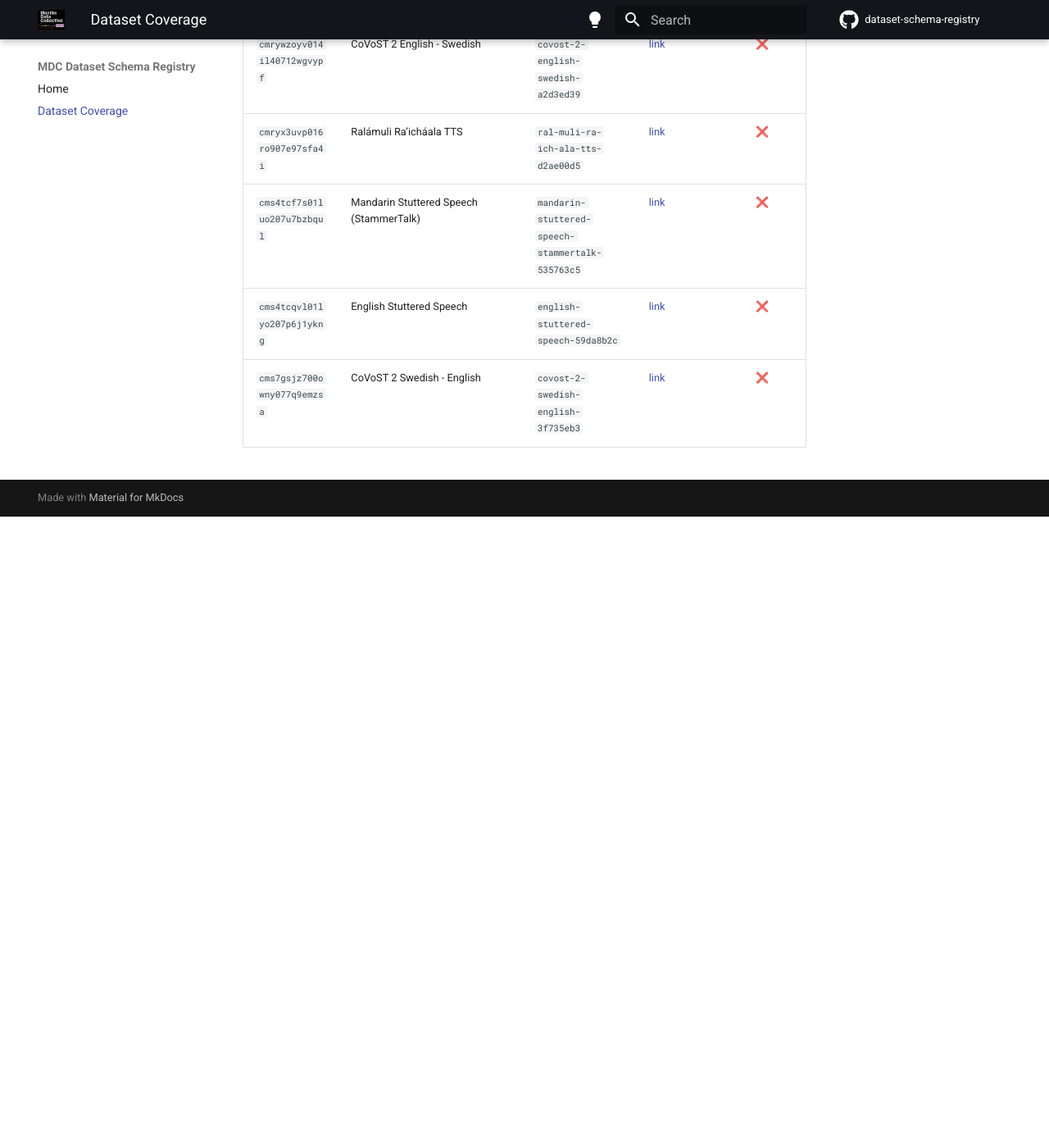
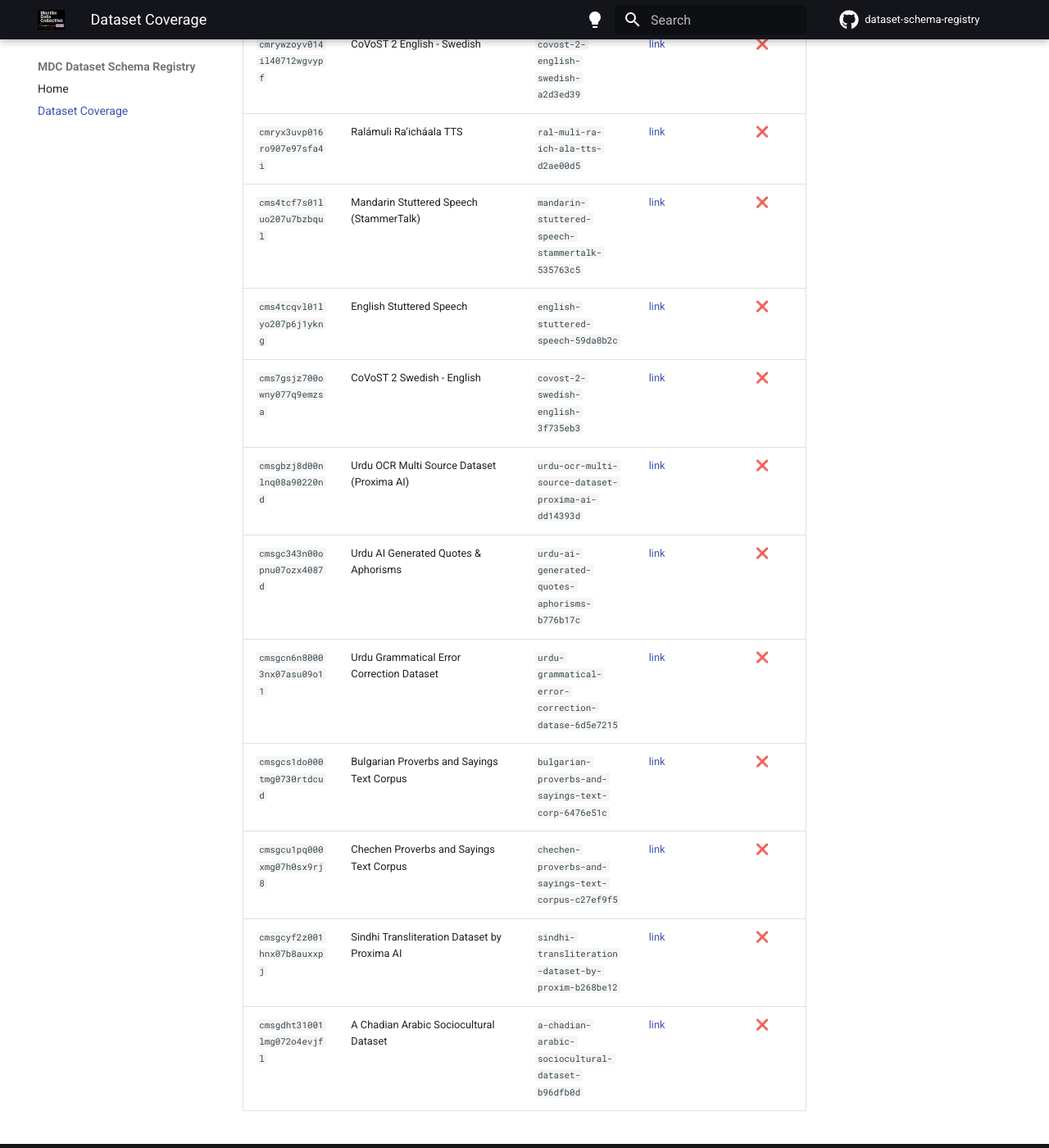
Before and after one commit to Mozilla-Data-Collective/dataset-schema-registry, an MkDocs documentation site: the page built from docs/dataset-coverage.md, in a window 1280 px wide and 1400 px high, scrolled down 103087 px. Shown: the whole window at 82% size. Built offline with MkDocs 1.6.1 and Material for MkDocs 9.7.7, drawn with Linux system fonts in a browser that asks for light colours; comment, search, counter and statistics services are not loaded; before the commit the page ends 103717 px from its top, so only the background shows below that; some of the changed text lies outside the part shown.

Commit message:
chore: update dataset coverage [skip ci]

```diff
--- a/docs/dataset-coverage.md
+++ b/docs/dataset-coverage.md
@@ -1016,3 +1016,10 @@ schema in this registry and which ones are still missing.
 | `cms4tcf7s01luo207u7bzbqul` | Mandarin Stuttered Speech (StammerTalk) | `mandarin-stuttered-speech-stammertalk-535763c5` | [link](https://mozilladatacollective.com/datasets/cms4tcf7s01luo207u7bzbqul) | ❌ |
 | `cms4tcqvl01lyo207p6j1ykng` | English Stuttered Speech | `english-stuttered-speech-59da8b2c` | [link](https://mozilladatacollective.com/datasets/cms4tcqvl01lyo207p6j1ykng) | ❌ |
 | `cms7gsjz700owny077q9emzsa` | CoVoST 2 Swedish - English | `covost-2-swedish-english-3f735eb3` | [link](https://mozilladatacollective.com/datasets/cms7gsjz700owny077q9emzsa) | ❌ |
+| `cmsgbzj8d00nlnq08a90220nd` | Urdu OCR Multi Source Dataset (Proxima AI) | `urdu-ocr-multi-source-dataset-proxima-ai-dd14393d` | [link](https://mozilladatacollective.com/datasets/cmsgbzj8d00nlnq08a90220nd) | ❌ |
+| `cmsgc343n00opnu07ozx4087d` | Urdu AI Generated Quotes & Aphorisms | `urdu-ai-generated-quotes-aphorisms-b776b17c` | [link](https://mozilladatacollective.com/datasets/cmsgc343n00opnu07ozx4087d) | ❌ |
+| `cmsgcn6n80003nx07asu09o11` | Urdu Grammatical Error Correction Dataset | `urdu-grammatical-error-correction-datase-6d5e7215` | [link](https://mozilladatacollective.com/datasets/cmsgcn6n80003nx07asu09o11) | ❌ |
+| `cmsgcs1do000tmg0730rtdcud` | Bulgarian Proverbs and Sayings Text Corpus | `bulgarian-proverbs-and-sayings-text-corp-6476e51c` | [link](https://mozilladatacollective.com/datasets/cmsgcs1do000tmg0730rtdcud) | ❌ |
+| `cmsgcu1pq000xmg07h0sx9rj8` | Chechen Proverbs and Sayings Text Corpus | `chechen-proverbs-and-sayings-text-corpus-c27ef9f5` | [link](https://mozilladatacollective.com/datasets/cmsgcu1pq000xmg07h0sx9rj8) | ❌ |
+| `cmsgcyf2z001hnx07b8auxxpj` | Sindhi Transliteration Dataset by Proxima AI | `sindhi-transliteration-dataset-by-proxim-b268be12` | [link](https://mozilladatacollective.com/datasets/cmsgcyf2z001hnx07b8auxxpj) | ❌ |
+| `cmsgdht31001lmg072o4evjfl` | A Chadian Arabic Sociocultural Dataset | `a-chadian-arabic-sociocultural-dataset-b96dfb0d` | [link](https://mozilladatacollective.com/datasets/cmsgdht31001lmg072o4evjfl) | ❌ |
```
Also changed, not shown: other parts of docs/dataset-coverage.md (+3 -3 lines).
